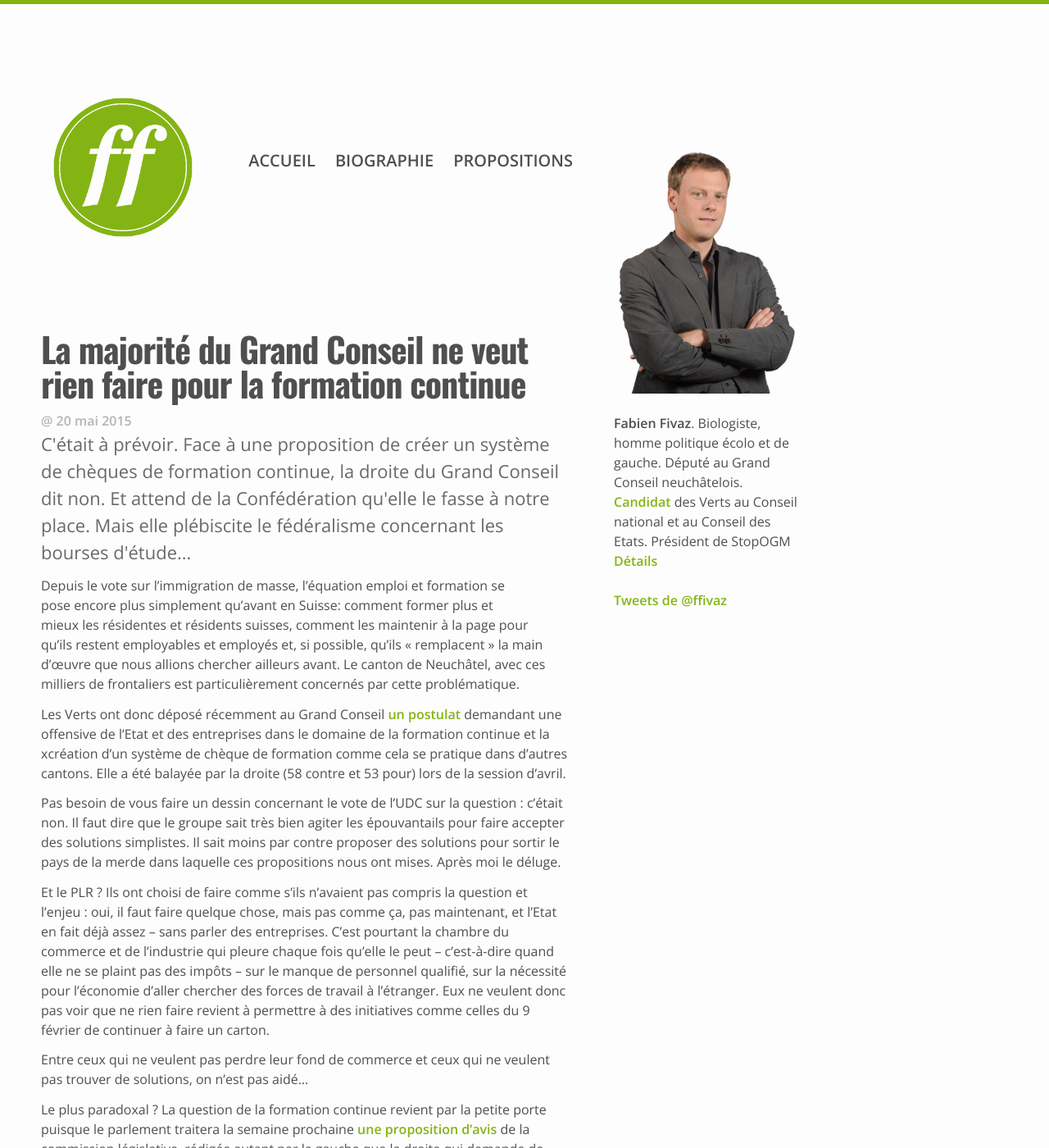
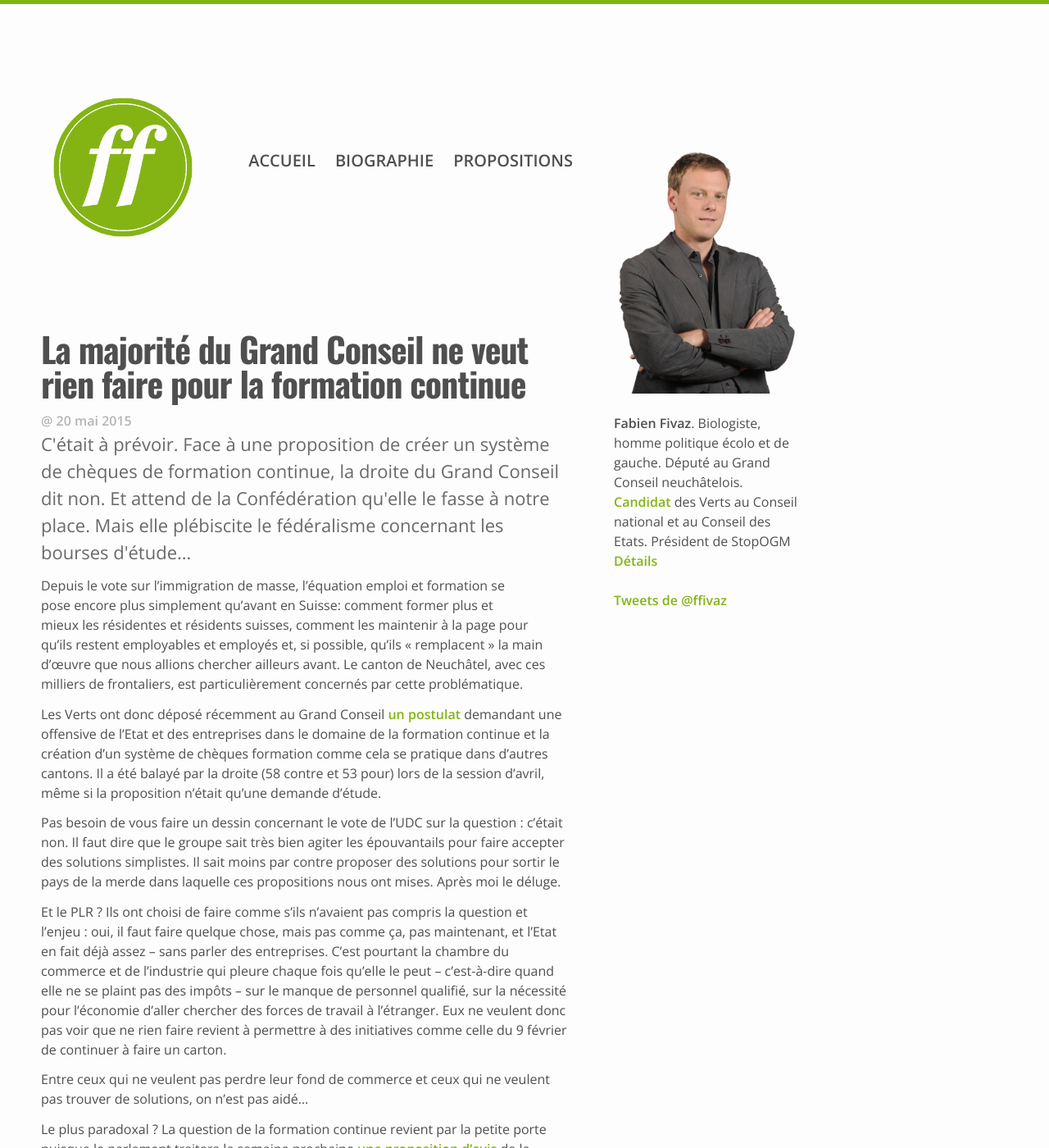
Before and after one commit to ffivaz/ffivaz.github.io, a Jekyll site: the page built from _posts/2015-05-20-formation_continue.markdown, in a window 1280 px wide and 1400 px high. Shown: the whole window at 82% size. Built offline with Jekyll 4.4.1, drawn with Linux system fonts in a browser that asks for light colours; nearby versions of some CDN libraries; comment, search, counter and statistics services are not loaded.

```diff
--- a/_posts/2015-05-20-formation_continue.markdown
+++ b/_posts/2015-05-20-formation_continue.markdown
@@ -11,10 +11,10 @@
 
 Depuis le vote sur l'immigration de masse, l'équation emploi et formation se pose encore plus simplement qu'avant en Suisse: comment former plus et mieux les résidentes et résidents suisses,
 comment les maintenir à la page pour qu'ils restent employables et employés et, si possible, qu'ils « remplacent » la main d’œuvre que nous allions chercher ailleurs avant. Le canton de Neuchâtel,
-avec ces milliers de frontaliers est particulièrement concernés par cette problématique.
+avec ces milliers de frontaliers, est particulièrement concernés par cette problématique.
 
-Les Verts ont donc déposé récemment au Grand Conseil [un postulat] [1] demandant une offensive de l'Etat et des entreprises dans le domaine de la formation continue et la xcréation d'un système de chèque de formation
-comme cela se pratique dans d'autres cantons. Elle a été balayée par la droite (58 contre et 53 pour) lors de la session d'avril.
+Les Verts ont donc déposé récemment au Grand Conseil [un postulat] [1] demandant une offensive de l'Etat et des entreprises dans le domaine de la formation continue et la création d'un système de chèques formation
+comme cela se pratique dans d'autres cantons. Il a été balayé par la droite (58 contre et 53 pour) lors de la session d'avril, même si la proposition n'était qu'une demande d'étude.
 
 Pas besoin de vous faire un dessin concernant le vote de l'UDC sur la question : c'était non. Il faut dire que le groupe sait très bien agiter les épouvantails pour faire
 accepter des solutions simplistes. Il sait moins par contre proposer des solutions pour sortir le pays de la merde dans laquelle ces propositions nous ont mises. Après moi le déluge.
@@ -22,7 +22,7 @@
 Et le PLR ? Ils ont choisi de faire comme s'ils n'avaient pas compris la question et l'enjeu : oui, il faut faire quelque chose, mais pas comme ça, pas maintenant, et l'Etat en fait déjà
 assez – sans parler des entreprises. C'est pourtant la chambre du commerce et de l'industrie qui pleure chaque fois qu'elle le peut – c'est-à-dire quand elle ne se plaint pas des impôts – sur
 le manque de personnel qualifié, sur la nécessité pour l'économie d'aller chercher des forces de travail à l'étranger. Eux ne veulent donc pas voir que ne rien faire revient à permettre à
-des initiatives comme celles du 9 février de continuer à faire un carton.
+des initiatives comme celle du 9 février de continuer à faire un carton.
 
 Entre ceux qui ne veulent pas perdre leur fond de commerce et ceux qui ne veulent pas trouver de solutions, on n'est pas aidé…
 
```
